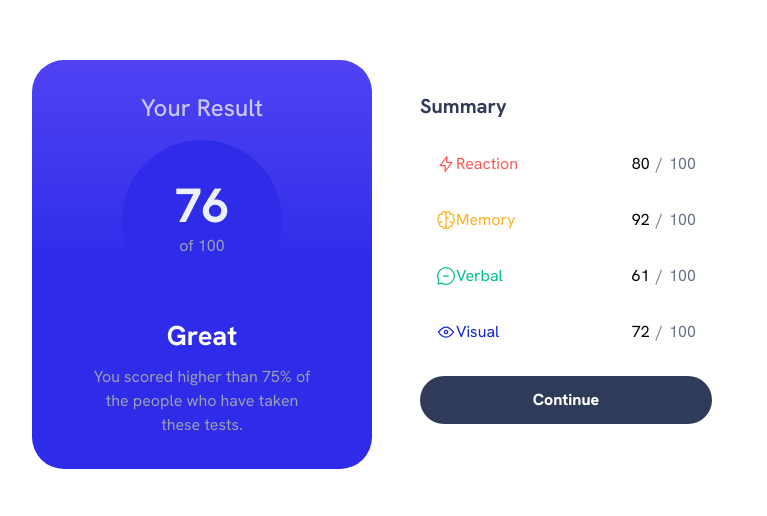
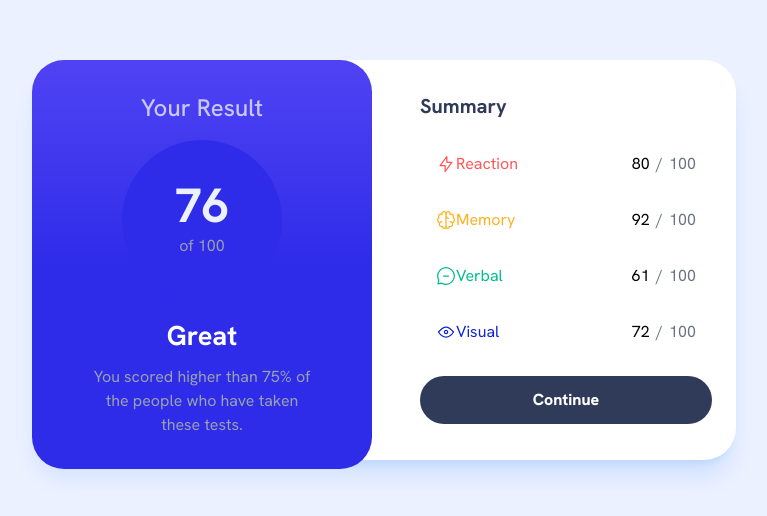
Before and after one commit to FanX0/results-summary-component-main, a React (Vite) app: page / in a window 1280 px wide. Shown: the part 140-656 px from the top of the page, without its empty margins (256-1023 px from the left). Built offline with nearby package versions, Linux system fonts and the light colour scheme.

Commit message:
add background and shadow

```diff
--- a/src/components/layout/RootLayout.tsx
+++ b/src/components/layout/RootLayout.tsx
@@ -1,6 +1,6 @@
 const RootLayout = ({ children }) => {
   return (
-    <div className="flex lg:justify-center lg:items-center lg:min-h-screen ">
+    <div className="flex lg:justify-center lg:items-center lg:min-h-screen bg-Pale-blue">
       {children}
     </div>
   );
--- a/src/components/ui/card/Card.tsx
+++ b/src/components/ui/card/Card.tsx
@@ -4,7 +4,7 @@ import CardSummary from "./CardSummary";
 
 const Card = ({ data }: CardProps) => {
   return (
-    <div className="w-full grid grid-cols-1 gap-[1.5rem] lg:grid-cols-2 lg:w-[44rem] lg:h-[25rem] ">
+    <div className="w-full bg-white grid grid-cols-1 gap-[1.5rem] lg:grid-cols-2 lg:w-[44rem] lg:h-[25rem] lg:rounded-4xl lg:shadow-xl/50 shadow-blue-500/30">
       <CardResult />
       <CardSummary data={data} />
     </div>
--- a/src/components/ui/card/CardSummary.tsx
+++ b/src/components/ui/card/CardSummary.tsx
@@ -4,7 +4,7 @@ import CardList from "./CardList";
 
 const CardSummary = ({ data }: CardProps) => {
   return (
-    <div className="flex flex-col gap-[1.5rem] mx-[1.5rem] lg:py-[2rem] lg:gap-[2rem]">
+    <div className="flex flex-col gap-[1.5rem] px-[1.5rem] lg:py-[2rem] lg:gap-[2rem] ">
       <h2 className="font-bold text-Dark-gray-blue text-xl">Summary</h2>
       <CardList className="mx-[1rem]" data={data} />
       <CardButton />
```
